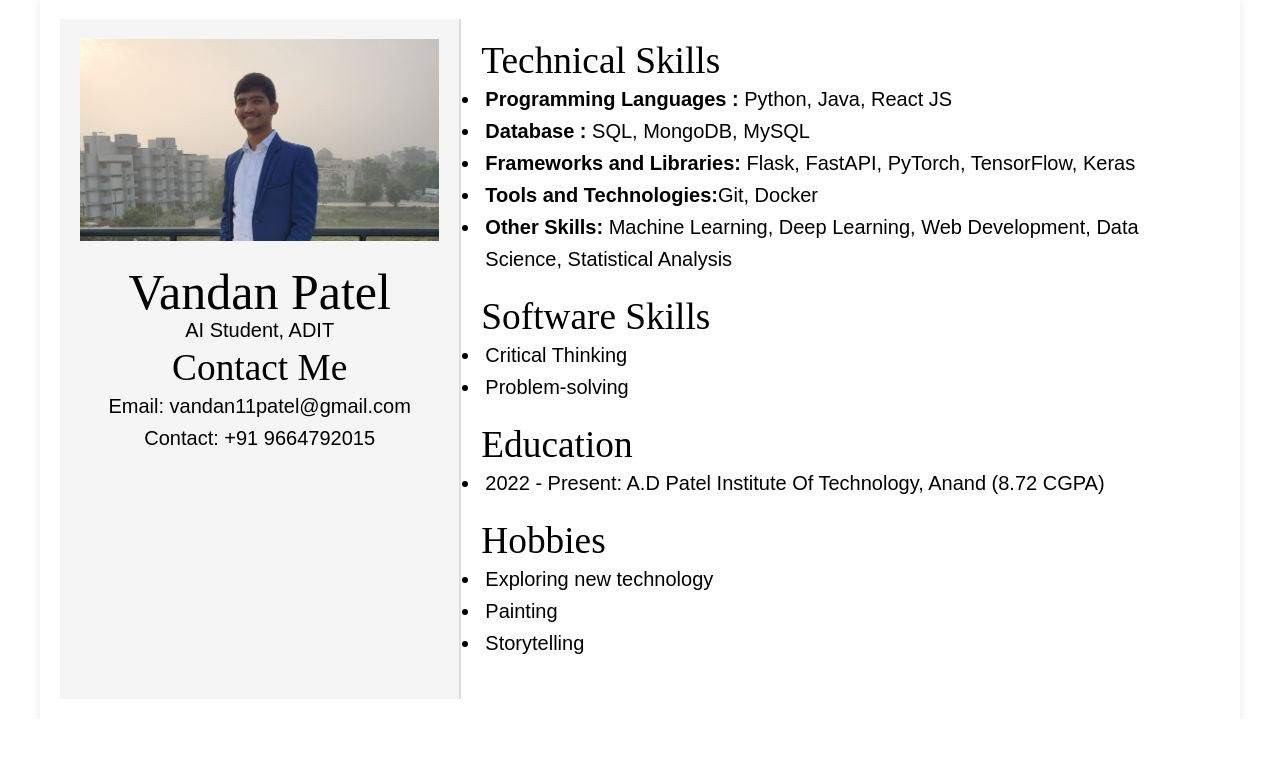
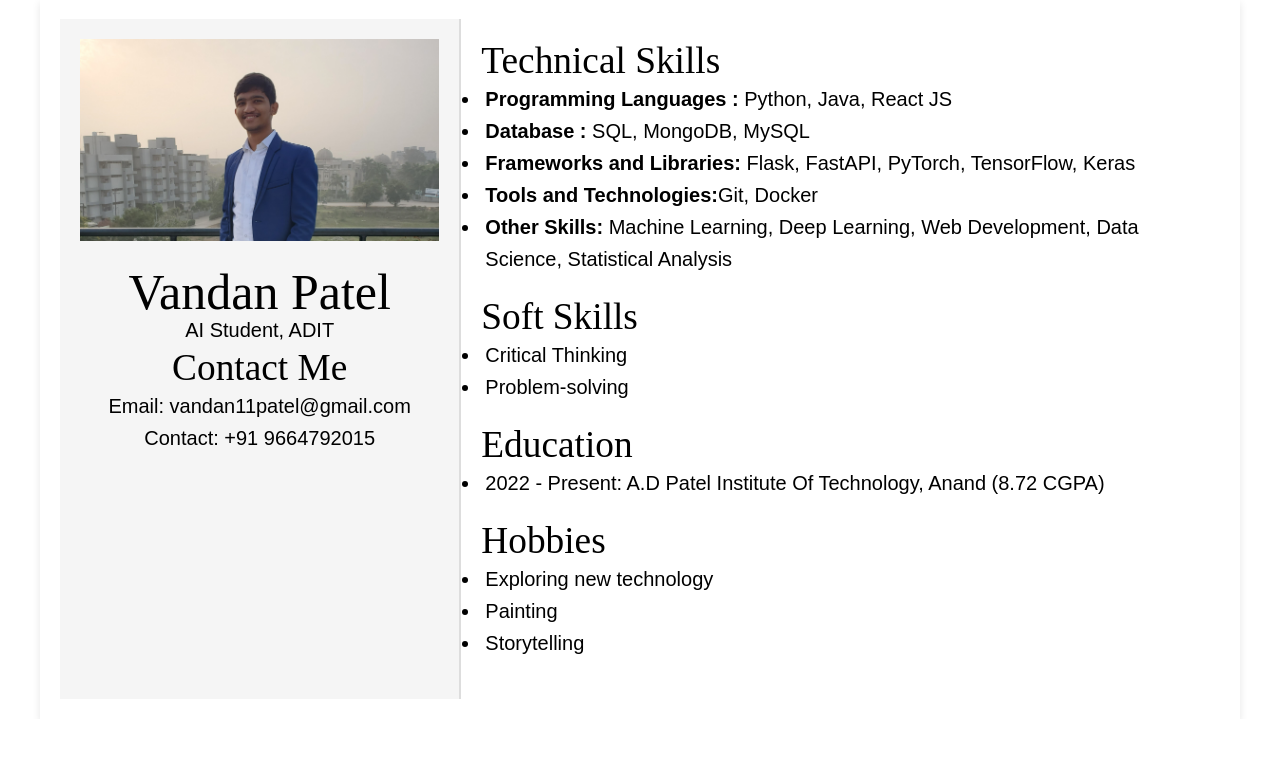
Before and after one commit to patelvandan11/flask12, a Flask app: page /about in a window 1280 px wide. Shown: the part 73-832 px from the top of the page. Run offline with Flask 2, Linux system fonts and the light colour scheme.

Commit message:
Update about.html

```diff
--- a/templates/about.html
+++ b/templates/about.html
@@ -41,7 +41,7 @@
             </div>
         </div>
         <div class="software-skills">
-            <h2>Software Skills</h2>
+            <h2>Soft Skills</h2>
             <ul>
                 <li>Critical Thinking</li>
                 <li>Problem-solving</li>
```
